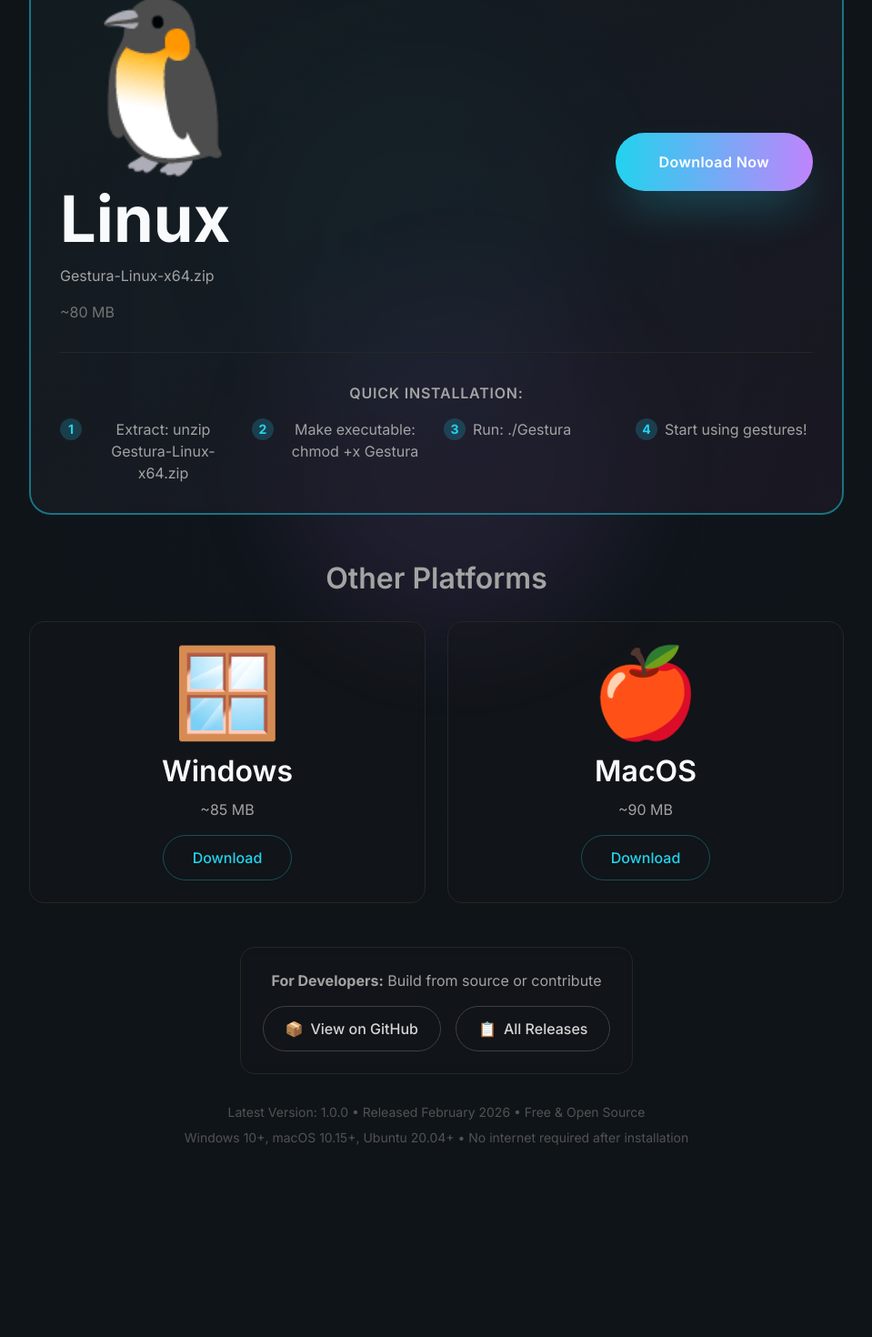
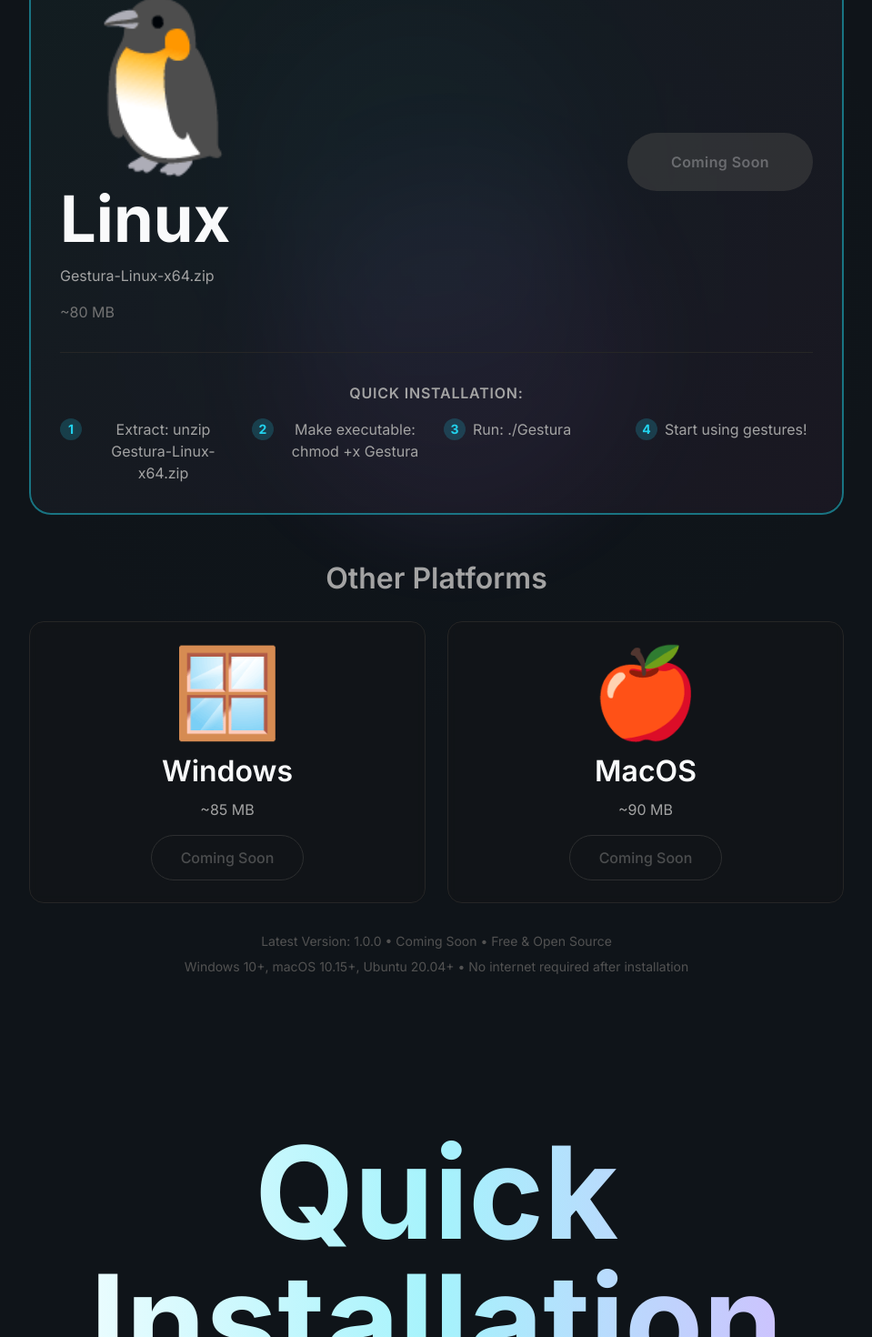
Before and after one commit to veldorq/GesturaPrototype, a Next.js app in the folder gestura-web/: page /download in a window 1280 px wide. Shown: the part 582-2052 px from the top of the page at 91% size, without its empty margins (160-1119 px from the left). Built offline with nearby package versions, Linux system fonts and the light colour scheme.

Commit message:
next fix

```diff
--- a/gestura-web/src/app/download/page.tsx
+++ b/gestura-web/src/app/download/page.tsx
@@ -296,14 +296,13 @@
                   <div className="text-5xl mb-4">{platform.icon}</div>
                   <h3 className="text-xl font-medium mb-2">{platform.platform}</h3>
                   <p className="text-sm text-neutral-400 mb-4">{platform.description}</p>
-                  <a
-                    href="https://github.com/veldorq/GesturaPrototype/releases/latest"
-                    target="_blank"
-                    rel="noopener noreferrer"
-                    className="text-sm text-cyan-400 hover:text-white transition-colors"
+                  <button
+                    disabled
+                    className="text-sm text-neutral-500 opacity-60 cursor-not-allowed"
+                    title="Download coming soon"
                   >
-                    {platform.download} →
-                  </a>
+                    Coming Soon
+                  </button>
                 </motion.div>
               ))}
             </div>
@@ -322,27 +321,9 @@
               <h2 className="text-3xl md:text-4xl font-bold mb-6 bg-gradient-to-r from-white via-cyan-200 to-purple-300 bg-clip-text text-transparent py-2 leading-relaxed">
                 Need Help?
               </h2>
-              <p className="text-lg text-neutral-400 max-w-2xl mx-auto mb-8">
-                Check out our documentation or reach out to the community
+              <p className="text-lg text-neutral-400 max-w-2xl mx-auto">
+                Documentation is included with your download. Check the README and Quick Start guides for setup instructions and troubleshooting.
               </p>
-              <div className="flex flex-col sm:flex-row gap-4 justify-center">
-                <a
-                  href="https://github.com/veldorq/GesturaPrototype"
-                  target="_blank"
-                  rel="noopener noreferrer"
-                  className="px-8 py-3 border border-white/20 text-white hover:border-white/60 transition-all duration-300 rounded-full font-light"
-                >
-                  📚 Documentation
-                </a>
-                <a
-                  href="https://github.com/veldorq/GesturaPrototype/issues"
-                  target="_blank"
-                  rel="noopener noreferrer"
-                  className="px-8 py-3 border border-white/20 text-white hover:border-white/60 transition-all duration-300 rounded-full font-light"
-                >
-                  💬 Support Forum
-                </a>
-              </div>
             </motion.div>
           </div>
         </section>
@@ -402,16 +383,15 @@
                 Ready to Begin?
               </h2>
               <p className="text-lg text-neutral-400 mb-10 font-light">
-                Download Gestura now and transform how you interact with your computer
+                Download Gestura and transform how you interact with your computer
               </p>
-              <a
-                href="https://github.com/veldorq/GesturaPrototype/releases/latest"
-                target="_blank"
-                rel="noopener noreferrer"
-                className="inline-block px-12 py-5 border border-white text-white hover:bg-white hover:text-black transition-all duration-300 rounded-full font-light tracking-wide cursor-pointer"
+              <button
+                disabled
+                className="inline-block px-12 py-5 border border-neutral-600 text-neutral-500 opacity-60 rounded-full font-light tracking-wide cursor-not-allowed"
+                title="Download coming soon"
               >
-                Download Now
-              </a>
+                Coming Soon
+              </button>
             </motion.div>
           </div>
         </section>
--- a/gestura-web/src/components/DownloadButtons.tsx
+++ b/gestura-web/src/components/DownloadButtons.tsx
@@ -29,16 +29,13 @@
     }
   }, []);
 
-  const REPO_URL = 'https://github.com/veldorq/GesturaPrototype';
-  const LATEST_RELEASE = `${REPO_URL}/releases/latest/download`;
-
   // UPDATE THIS LINK after building and uploading your file!
   // Instructions: Run BUILD_AND_SHARE.bat, upload to Google Drive/Dropbox,
   // then paste the direct download link here
   const CUSTOM_DOWNLOAD_URL = ''; // Example: 'https://drive.google.com/uc?export=download&id=YOUR_FILE_ID'
 
-  // If you have a custom download link, use it. Otherwise, fall back to GitHub releases.
-  const USE_CUSTOM_DOWNLOAD = CUSTOM_DOWNLOAD_URL.length > 0;
+  // Set to true when you have a working download link
+  const DOWNLOAD_READY = false;
 
   const downloadOptions: DownloadOption[] = [
     {
@@ -46,9 +43,7 @@
       icon: '🪟',
       filename: 'Gestura-Windows-x64.zip',
       size: '~85 MB',
-      downloadUrl: USE_CUSTOM_DOWNLOAD
-        ? CUSTOM_DOWNLOAD_URL
-        : `${LATEST_RELEASE}/Gestura-Windows-x64.zip`,
+      downloadUrl: '#', // Empty link - button won't navigate anywhere
       instructions: [
         'Extract the ZIP file',
         'Run Gestura.exe',
@@ -61,9 +56,7 @@
       icon: '🍎',
       filename: 'Gestura-macOS-x64.zip',
       size: '~90 MB',
-      downloadUrl: USE_CUSTOM_DOWNLOAD
-        ? CUSTOM_DOWNLOAD_URL
-        : `${LATEST_RELEASE}/Gestura-macOS-x64.zip`,
+      downloadUrl: '#',
       instructions: [
         'Extract the ZIP file',
         'Right-click Gestura → Open',
@@ -76,9 +69,7 @@
       icon: '🐧',
       filename: 'Gestura-Linux-x64.zip',
       size: '~80 MB',
-      downloadUrl: USE_CUSTOM_DOWNLOAD
-        ? CUSTOM_DOWNLOAD_URL
-        : `${LATEST_RELEASE}/Gestura-Linux-x64.zip`,
+      downloadUrl: '#',
       instructions: [
         'Extract: unzip Gestura-Linux-x64.zip',
         'Make executable: chmod +x Gestura',
@@ -92,15 +83,16 @@
   const otherOptions = downloadOptions.filter(opt => opt.os !== detectedOS);
 
   if (!isClient) {
-    // Server-side render fallback - show generic download button
+    // Server-side render fallback - show disabled button
     return (
       <div className="flex flex-col items-center gap-4">
-        <a
-          href={CUSTOM_DOWNLOAD_URL || `${REPO_URL}/releases/latest`}
-          className="inline-block px-12 py-5 bg-gradient-to-r from-cyan-400 to-purple-400 text-white hover:scale-105 transition-all duration-300 rounded-full font-semibold tracking-wide cursor-pointer shadow-2xl shadow-cyan-400/30"
+        <button
+          disabled
+          className="inline-block px-12 py-5 bg-neutral-700 text-neutral-400 cursor-not-allowed rounded-full font-semibold tracking-wide opacity-60"
+          title="Download coming soon"
         >
-          Download Gestura
-        </a>
+          Coming Soon
+        </button>
         <p className="text-xs text-neutral-500">
           Windows, macOS, Linux • Free & Open Source
         </p>
@@ -141,12 +133,22 @@
               </div>
 
               <div className="flex-shrink-0">
+                {DOWNLOAD_READY ? (
                   <a
-                  href={recommendedOption.downloadUrl}
+                    href={CUSTOM_DOWNLOAD_URL}
                     className="inline-block px-12 py-5 bg-gradient-to-r from-cyan-400 to-purple-400 text-white hover:scale-105 transition-all duration-300 rounded-full font-semibold tracking-wide cursor-pointer shadow-2xl shadow-cyan-400/30"
                   >
                     Download Now
                   </a>
+                ) : (
+                  <button
+                    disabled
+                    className="inline-block px-12 py-5 bg-neutral-700 text-neutral-400 cursor-not-allowed rounded-full font-semibold tracking-wide opacity-60"
+                    title="Download coming soon"
+                  >
+                    Coming Soon
+                  </button>
+                )}
               </div>
             </div>
 
@@ -192,56 +194,32 @@
                   {option.os === 'macos' ? 'macOS' : option.os}
                 </h4>
                 <p className="text-sm text-neutral-400 mb-4">{option.size}</p>
+                {DOWNLOAD_READY ? (
                   <a
-                  href={option.downloadUrl}
+                    href={CUSTOM_DOWNLOAD_URL}
                     className="inline-block px-8 py-3 border border-gestura-cyan/30 text-gestura-cyan hover:bg-gestura-cyan/10 transition-all duration-300 rounded-full font-medium"
                   >
                     Download
                   </a>
+                ) : (
+                  <button
+                    disabled
+                    className="inline-block px-8 py-3 border border-neutral-700 text-neutral-500 cursor-not-allowed rounded-full font-medium opacity-60"
+                    title="Download coming soon"
+                  >
+                    Coming Soon
+                  </button>
+                )}
               </div>
             </div>
           ))}
         </div>
       </motion.div>
 
-      {/* Alternative: Source Code */}
-      <motion.div
-        initial={{ opacity: 0, y: 20 }}
-        animate={{ opacity: 1, y: 0 }}
-        transition={{ duration: 0.5, delay: 0.4 }}
-        className="mt-12 text-center"
-      >
-        <div className="inline-block border border-neutral-800 rounded-2xl p-6 backdrop-blur-sm bg-neutral-900/30">
-          <p className="text-neutral-400 mb-4">
-            <strong>For Developers:</strong> Build from source or contribute
-          </p>
-          <div className="flex flex-wrap justify-center gap-4">
-            <a
-              href={`${REPO_URL}`}
-              target="_blank"
-              rel="noopener noreferrer"
-              className="inline-flex items-center gap-2 px-6 py-3 border border-neutral-700 text-neutral-300 hover:border-white hover:text-white transition-all duration-300 rounded-full font-medium"
-            >
-              <span>📦</span>
-              <span>View on GitHub</span>
-            </a>
-            <a
-              href={`${REPO_URL}/releases`}
-              target="_blank"
-              rel="noopener noreferrer"
-              className="inline-flex items-center gap-2 px-6 py-3 border border-neutral-700 text-neutral-300 hover:border-white hover:text-white transition-all duration-300 rounded-full font-medium"
-            >
-              <span>📋</span>
-              <span>All Releases</span>
-            </a>
-          </div>
-        </div>
-      </motion.div>
-
       {/* Version Info */}
       <div className="mt-8 text-center">
         <p className="text-xs text-neutral-600">
-          Latest Version: 1.0.0 • Released February 2026 • Free & Open Source
+          Latest Version: 1.0.0 • Coming Soon • Free & Open Source
         </p>
         <p className="text-xs text-neutral-600 mt-2">
           Windows 10+, macOS 10.15+, Ubuntu 20.04+ • No internet required after installation
--- a/gestura-web/src/components/MinimalFooter.tsx
+++ b/gestura-web/src/components/MinimalFooter.tsx
@@ -28,9 +28,6 @@
             transition={{ delay: 0.1 }}
             className="flex gap-8 text-sm text-neutral-500"
           >
-            <a href="https://github.com/veldorq/GesturaPrototype" target="_blank" rel="noopener noreferrer" className="hover:text-white transition-colors cursor-pointer">
-              GitHub
-            </a>
             <Link href="/download" className="hover:text-white transition-colors cursor-pointer">
               Download
             </Link>
```
Also changed, not shown: gestura-web/src/components/FAQ.tsx (+2 -13 lines), 1 other file (tests, documents, lock files or other folders). Lines whose indentation alone changed are shown as unchanged.
